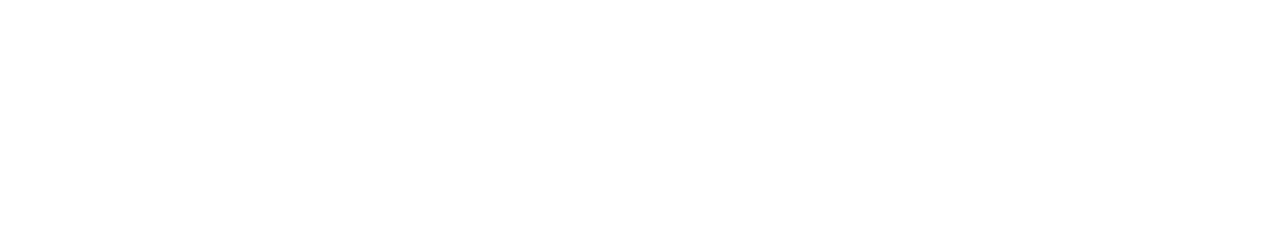
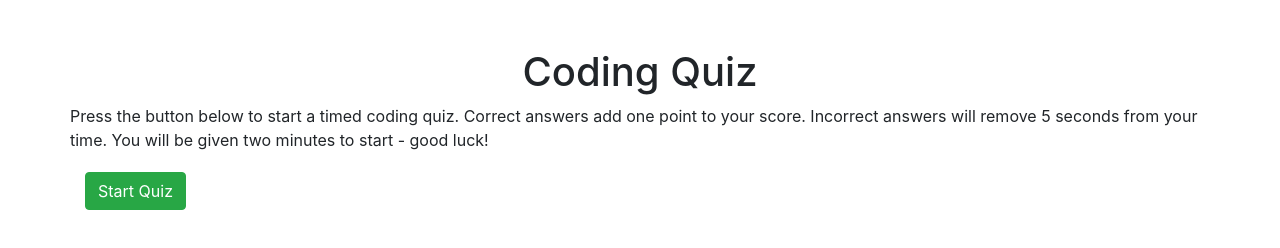
Before and after one commit to sizyra/homework-4-Timed-Quiz, a plain HTML site: page index.html in a window 1280 px wide. Drawn offline with nearby package versions, Linux system fonts and the light colour scheme.

Commit message:
Initial setup done. JS largely unwritten but pseudo-coded out in README.

```diff
--- a/index.html
+++ b/index.html
@@ -8,11 +8,19 @@
     <link rel="stylesheet" href="https://stackpath.bootstrapcdn.com/bootstrap/4.1.3/css/bootstrap.min.css" integrity="sha384-MCw98/SFnGE8fJT3GXwEOngsV7Zt27NXFoaoApmYm81iuXoPkFOJwJ8ERdknLPMO" crossorigin="anonymous">
 </head>
 <body>
-    <div class='container'>
-
+    <div id='mainDiv' class='container mt-5'>
+        <div class='text-center'>
+            <h1>Coding Quiz</h1>
+        </div>
+        <div class='row'>
+            <p class='text-justified'>Press the button below to start a timed coding quiz. Correct answers add one point to your score. Incorrect answers will remove 5 seconds from your time. You will be given two minutes to start - good luck!</p>
+        </div>
+        <div id='buttonDiv'>
+            <button onclick='buttonpress()' id='begin' type="button" class="btn btn-large btn-success mt-1">Start Quiz</button>
+        </div>
     </div>
 
-    <!-- SCRIPTS-->
+    <!-- SCRIPTS -->
     <script src="https://code.jquery.com/jquery-3.3.1.slim.min.js" integrity="sha384-q8i/X+965DzO0rT7abK41JStQIAqVgRVzpbzo5smXKp4YfRvH+8abtTE1Pi6jizo" crossorigin="anonymous"></script>
     <script src="https://cdnjs.cloudflare.com/ajax/libs/popper.js/1.14.3/umd/popper.min.js" integrity="sha384-ZMP7rVo3mIykV+2+9J3UJ46jBk0WLaUAdn689aCwoqbBJiSnjAK/l8WvCWPIPm49" crossorigin="anonymous"></script>
     <script src="https://stackpath.bootstrapcdn.com/bootstrap/4.1.3/js/bootstrap.min.js" integrity="sha384-ChfqqxuZUCnJSK3+MXmPNIyE6ZbWh2IMqE241rYiqJxyMiZ6OW/JmZQ5stwEULTy" crossorigin="anonymous"></script>
--- a/script.js
+++ b/script.js
@@ -0,0 +1,9 @@
+var main = document.querySelector('#mainDiv');
+var quizArea = document.querySelector('#buttonDiv');
+var begin = document.querySelector('#button');
+
+function buttonpress() {
+    document.getElementById('begin').style.visibility="hidden";
+
+    quizArea
+}
```
Also changed, not shown: 1 other file.
